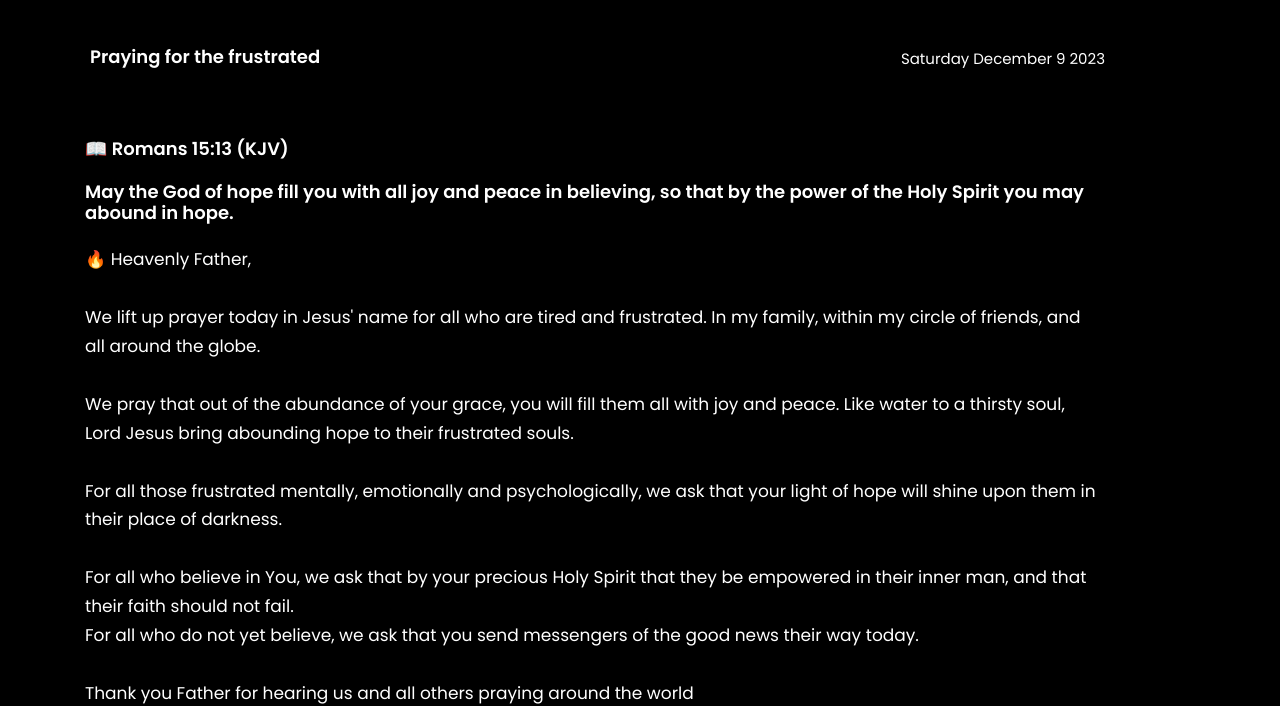
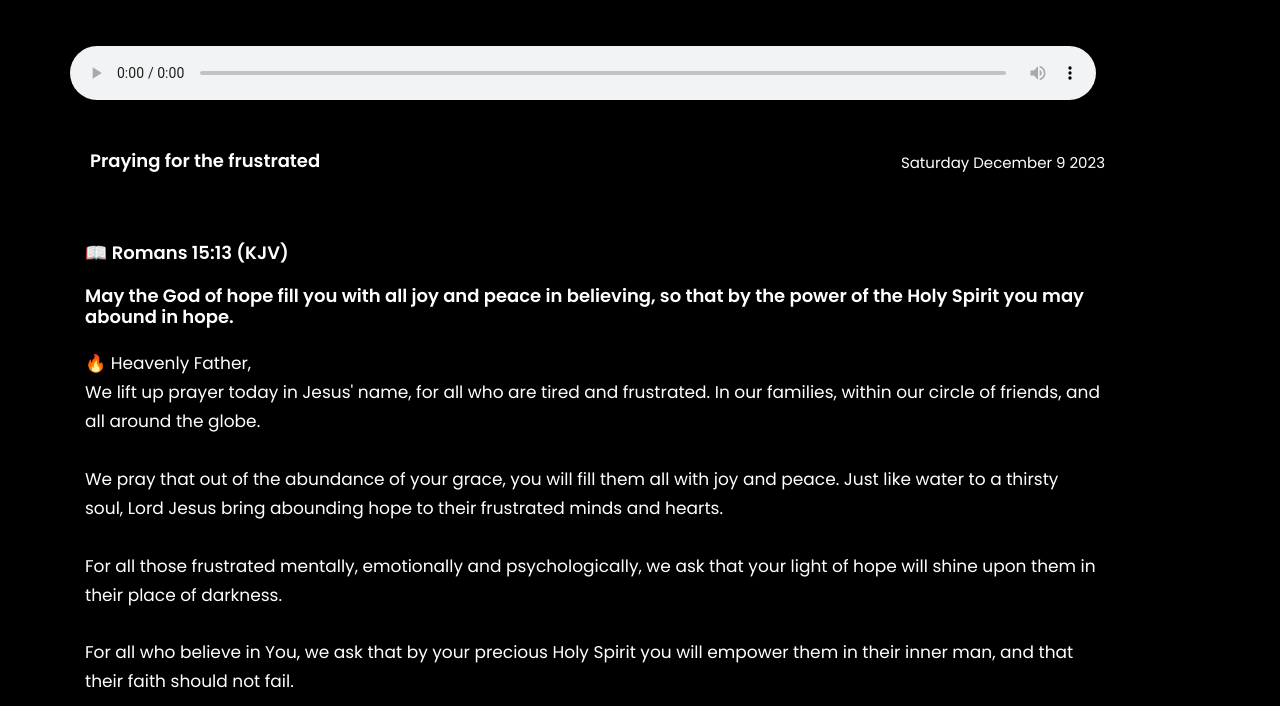
Before and after one commit to goku-ts/spirit-army, a plain HTML site: page index.html in a window 1280 px wide. Shown: the part 104-810 px from the top of the page. Drawn offline with nearby package versions, Linux system fonts and the light colour scheme; some packages are replaced by stand-ins of ours.

Commit message:
saturday

```diff
--- a/index.html
+++ b/index.html
@@ -89,6 +89,12 @@
 
     <div class="container" style="margin-top: 100px; align-items: center; margin-bottom: 100;">
       <div class="row">
+
+        <audio controls autoplay style="width: 90%; color: white; margin-top: 50px;">
+          <source src="./2.mp3" type="audio/mp3">
+          Your browser does not support the audio element.
+        </audio>
+
         <div class="container row col-11" style="margin-top: 50px; margin-bottom: 50px; justify-content: space-between;margin-left: 5px;">
           <h5 class=" text-white">Praying for the frustrated</h5>
           <p class=" text-white">Saturday December 9 2023</p>
@@ -101,16 +107,17 @@
               <br>
               <br>
               <p class=" text-white  " style="font-size: 17px;">
-                🔥 Heavenly Father,<br><br>
+                🔥 Heavenly Father,<br>
 
-                We lift up prayer today in Jesus' name for all who are tired and frustrated. In my family, within my circle of friends,
+                We lift up prayer today in Jesus' name, for all who are tired and frustrated. In our families, within our
+                 circle of friends,
                 and all around the globe.<br><br>
                 We pray that out of the abundance of your grace, you will fill them all with joy and peace.
-                Like water to a thirsty soul, Lord Jesus bring abounding hope to their frustrated souls.<br><br>
+                Just like water to a thirsty soul, Lord Jesus bring abounding hope to their frustrated minds and hearts.<br><br>
                 For all those frustrated mentally, emotionally and psychologically, we ask that your light of hope will shine upon
                 them in their place of darkness.<br><br>
-                For all who believe in You, we ask that by your precious Holy Spirit that they be empowered in their inner man, and that
-                their faith should not fail.<br>
+                For all who believe in You, we ask that by your precious Holy Spirit you will empower them in their inner man, and that
+                their faith should not fail.<br><br>
                 For all who do not yet believe, we ask that you send messengers of the good news their way today.<br><br>
                 Thank you Father for hearing us and all others praying around the world <br><br> Amen.
               <p>
```
Also changed, not shown: 1 other file.
